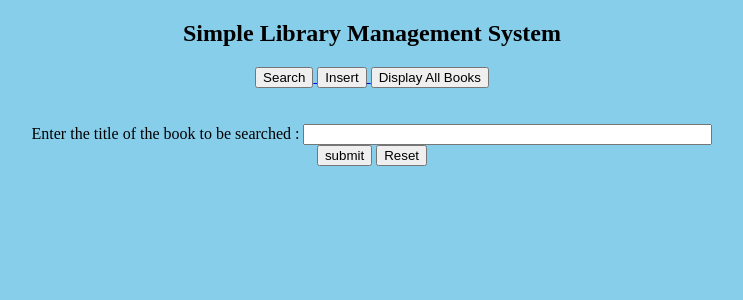
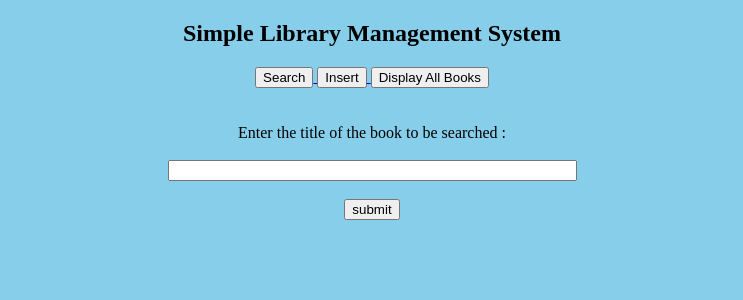
Before and after one commit to josueal1/library-mgmt-system, a Flask app: page /search in a window 1280 px wide. Shown: the top 300 px of the page, without its empty margins (268-1011 px from the left). Run offline with Flask 2, Linux system fonts and the light colour scheme; some libraries are stand-ins or nearby versions.

Commit message:
fix(search.html): Move title above box AND remove reset button

```diff
--- a/templates/search.html
+++ b/templates/search.html
@@ -2,14 +2,21 @@
 {% extends "base.html" %}
 
 {% block component %}
+<br>
+<center>Enter the title of the book to be searched : </center>
+<br>
+
 <form action="/books" method="get">
-	<br>
-  <center>Enter the title of the book to be searched :
-  <input type="text" name="search" size="48">
+  <center>
+    <input type="text" name="search" size="48">
+  </center>
+
   <br>
-  <input type="submit" value="submit">
-  <input type="reset" value="Reset">
+
+  <center>
+    <input type="submit" value="submit">
   </center>
+
   <br>
 </form>
 {% endblock %}
```
